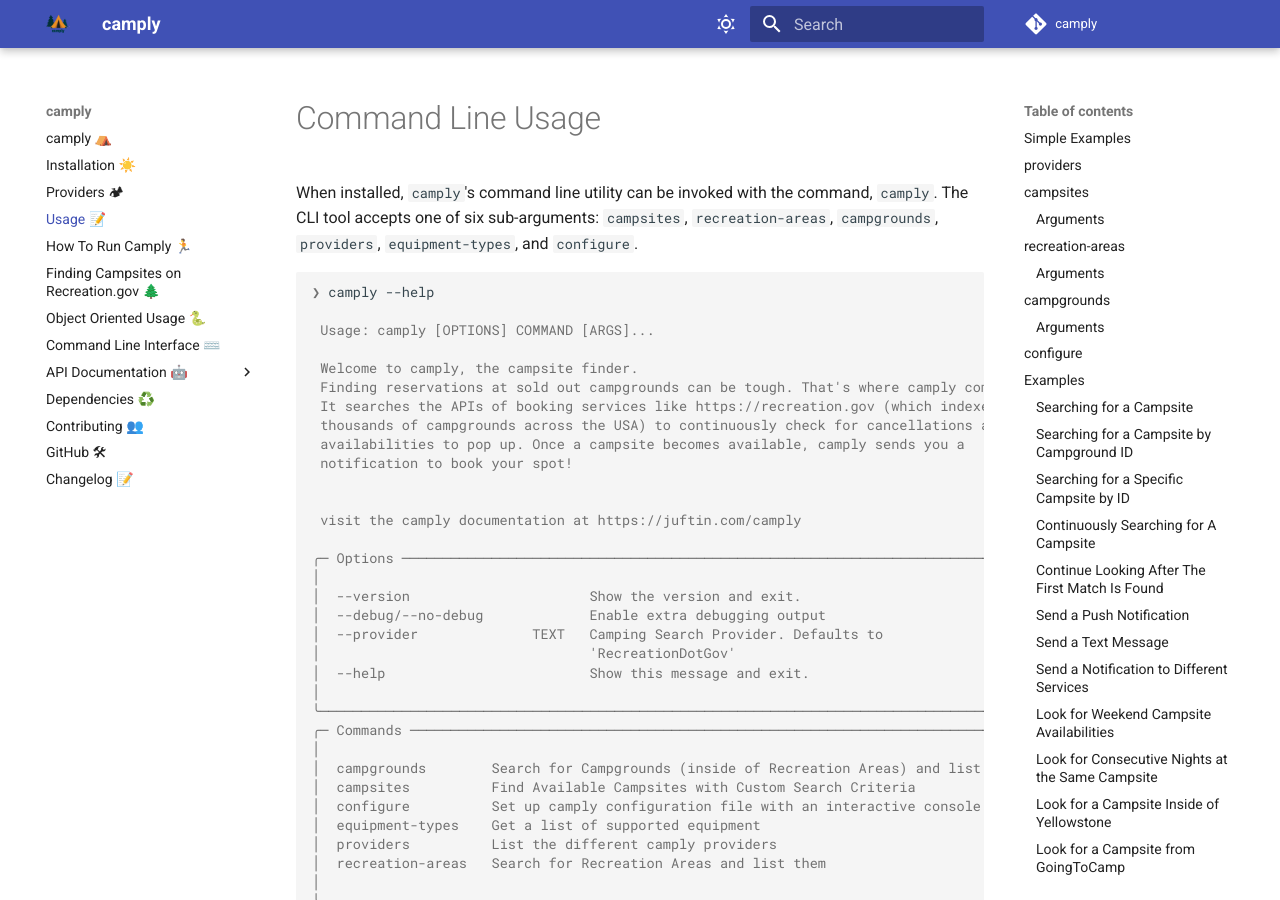
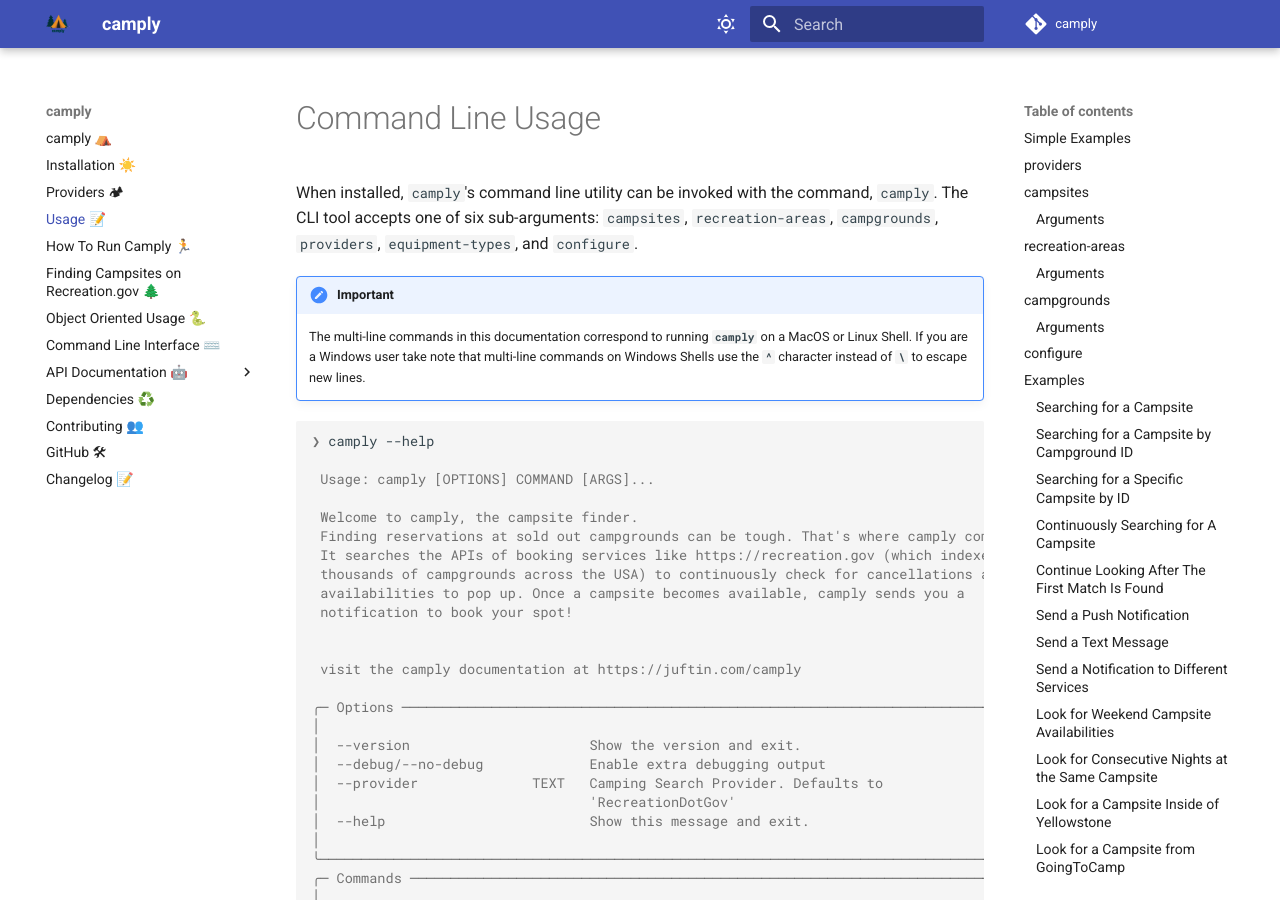
Before and after one commit to juftin/camply, an MkDocs documentation site: the page built from docs/command_line_usage.md, in a window 1280 px wide and 900 px high. Built offline with MkDocs 1.6.1 and Material for MkDocs 9.7.7, drawn with Linux system fonts in a browser that asks for light colours; comment, search, counter and statistics services are not loaded.

Commit message:
📝 multi-line commands

````diff
--- a/docs/command_line_usage.md
+++ b/docs/command_line_usage.md
@@ -3,6 +3,12 @@
 When installed, `camply`'s command line utility can be invoked with the command, `camply`. The CLI
 tool accepts one of six sub-arguments: `campsites`, `recreation-areas`, `campgrounds`, `providers`,
 `equipment-types`, and `configure`.
+
+!!! important
+
+    The multi-line commands in this documentation correspond to running **`camply`** on a
+    MacOS or Linux Shell. If you are a Windows user take note that multi-line commands
+    on Windows Shells use the **`^`** character instead of **`\`** to escape new lines.
 
 ```console
 ❯ camply --help
````
